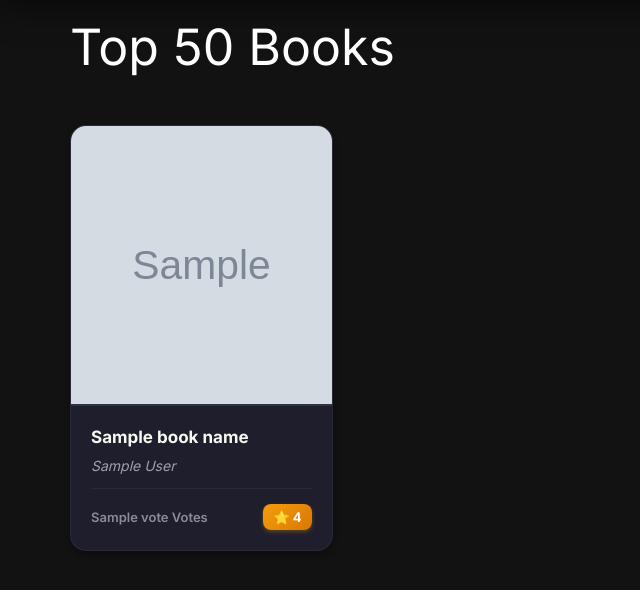
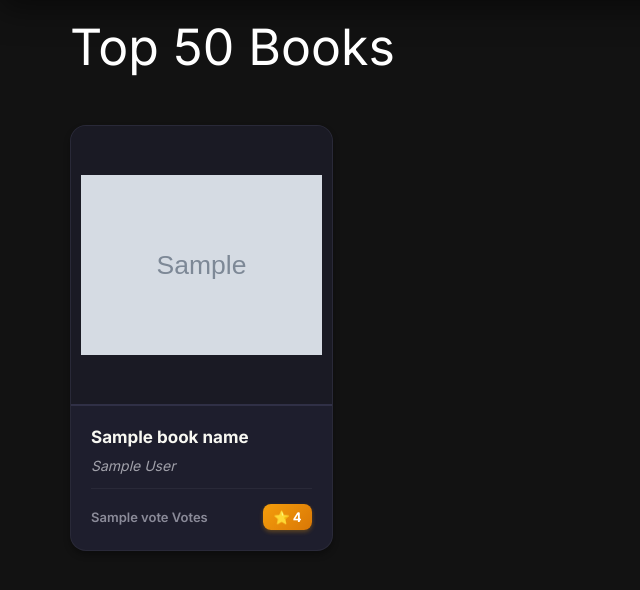
Before and after one commit to sahilgupta630/semantic-book-recommender, a Flask app: template templates/index.html in a window 1280 px wide. Shown: the part 81-671 px from the top of the page, without its empty margins (0-640 px from the left). Run offline with Flask 3, Linux system fonts and the light colour scheme; the template is opened without the code that fills it: most values are stand-ins (such as "Sample title", 1, 10 or a date in 2020); grey boxes marked "Sample" are stand-in pictures; parts of the project's set-up code (start-up, migrations or seed data) failed here and were passed over.

Commit message:
Fix blurry cropped images; update to hi-res source URLs and use object-fit full visible containers

```diff
--- a/app.py
+++ b/app.py
@@ -12,9 +12,9 @@ app = Flask(__name__)
 @app.route('/')
 def index():
     return render_template('index.html',
-                           book_name = list(popular_df['Book-Title'].values),
+                           book_name=list(popular_df['Book-Title'].values),
                            author=list(popular_df['Book-Author'].values),
-                           image=list(popular_df['Image-URL-M'].values),
+                           image=[str(url).replace('MZZZZZZZ.jpg', 'LZZZZZZZ.jpg') for url in popular_df['Image-URL-M'].values],
                            votes=list(popular_df['num_ratings'].values),
                            rating=list(popular_df['avg_rating'].values)
                            )
@@ -39,7 +39,7 @@ def recommend():
         temp_df = books[books['Book-Title'] == pt.index[i[0]]]
         item.extend(list(temp_df.drop_duplicates('Book-Title')['Book-Title'].values))
         item.extend(list(temp_df.drop_duplicates('Book-Title')['Book-Author'].values))
-        item.extend(list(temp_df.drop_duplicates('Book-Title')['Image-URL-M'].values))
+        item.extend(list(temp_df.drop_duplicates('Book-Title')['Image-URL-L'].values))
 
         data.append(item)
 
--- a/templates/index.html
+++ b/templates/index.html
@@ -40,8 +40,11 @@
     .custom-card img {
         width: 100%;
         height: 280px;
-        object-fit: cover;
+        object-fit: contain;
+        background-color: #1a1a24;
         border-bottom: 2px solid #303046;
+        padding: 10px;
+        box-sizing: border-box;
     }
 
     .custom-card-body {
--- a/templates/recommend.html
+++ b/templates/recommend.html
@@ -40,8 +40,11 @@
     .custom-card img {
         width: 100%;
         height: 280px;
-        object-fit: cover;
+        object-fit: contain;
+        background-color: #1a1a24;
         border-bottom: 2px solid #303046;
+        padding: 10px;
+        box-sizing: border-box;
     }
 
     .custom-card-body {
```
